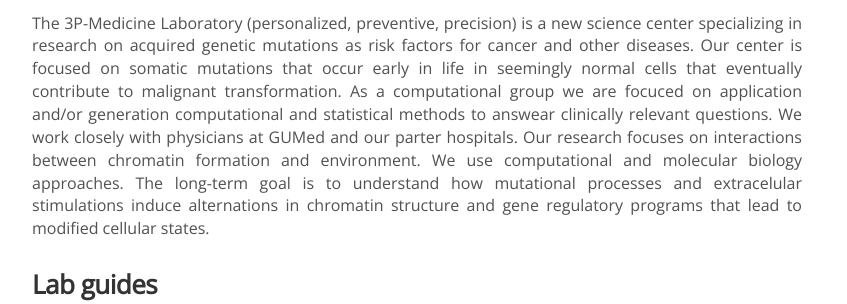
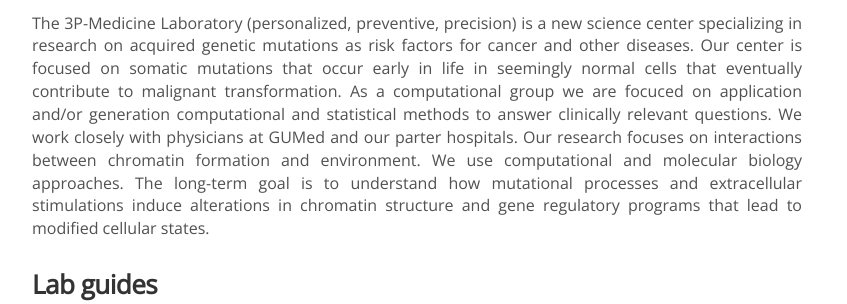
Before and after one commit to jakubmie/jakubmie.github.io, a Jekyll site: the page built from about.md, in a window 1280 px wide. Shown: the part 125-429 px from the top of the page, without its empty margins (223-1070 px from the left). Built offline with Jekyll 4.4.1, drawn with Linux system fonts in a browser that asks for light colours; nearby versions of some CDN libraries; comment, search, counter and statistics services are not loaded.

Commit message:
Update about.md

```diff
--- a/about.md
+++ b/about.md
@@ -3,7 +3,7 @@ title: About
 ---
 
 ### About us
-The 3P-Medicine Laboratory (personalized, preventive, precision) is a new science center specializing in research on acquired genetic mutations as risk factors for cancer and other diseases. Our center is focused on somatic mutations that occur early in life in seemingly normal cells that eventually contribute to malignant transformation. As a computational group we are focuced on application and/or generation computational and statistical methods to answear clinically relevant questions. We work closely with physicians at GUMed and our parter hospitals. Our research focuses on interactions between chromatin formation and environment. We use computational and molecular biology approaches. The long-term goal is to understand how mutational processes and extracelular stimulations induce alternations in chromatin structure and gene regulatory programs that lead to modified cellular states.
+The 3P-Medicine Laboratory (personalized, preventive, precision) is a new science center specializing in research on acquired genetic mutations as risk factors for cancer and other diseases. Our center is focused on somatic mutations that occur early in life in seemingly normal cells that eventually contribute to malignant transformation. As a computational group we are focuced on application and/or generation computational and statistical methods to answer clinically relevant questions. We work closely with physicians at GUMed and our parter hospitals. Our research focuses on interactions between chromatin formation and environment. We use computational and molecular biology approaches. The long-term goal is to understand how mutational processes and extracellular stimulations induce alterations in chromatin structure and gene regulatory programs that lead to modified cellular states.
 
 
 
```
